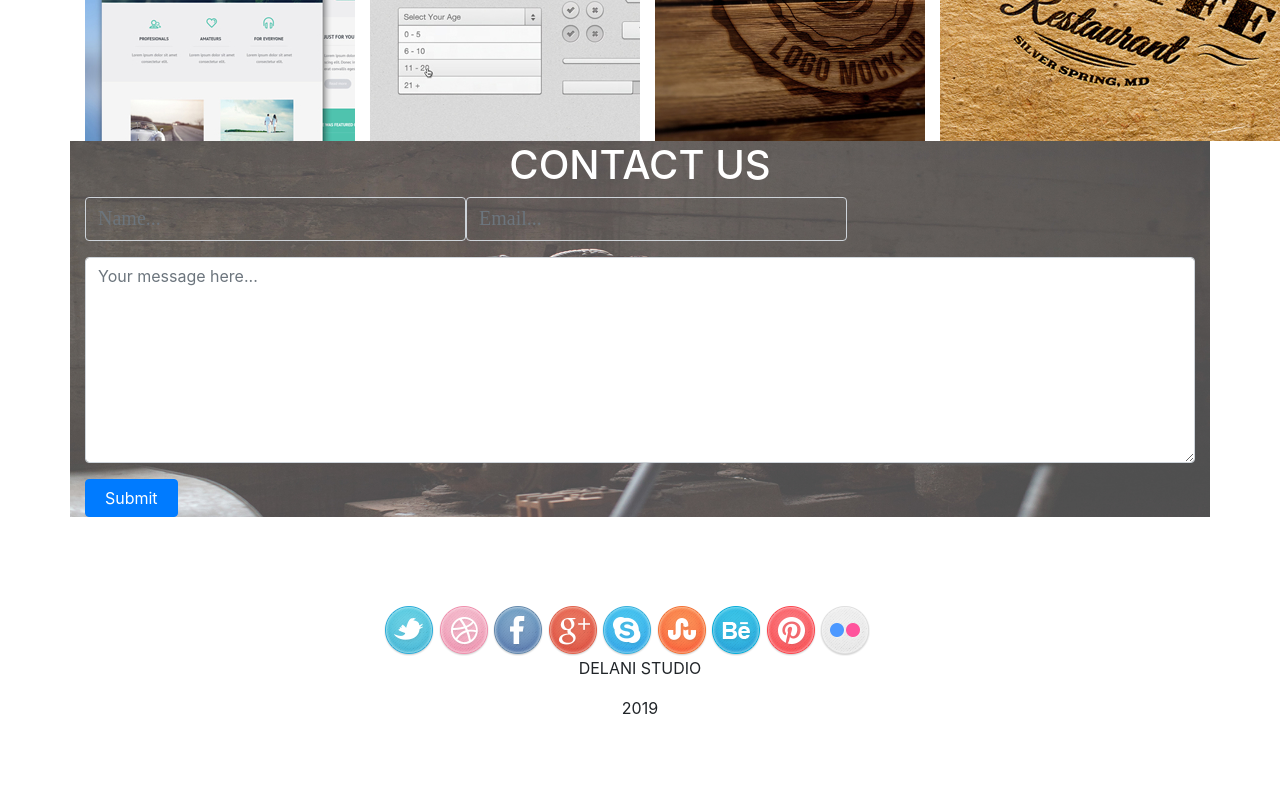
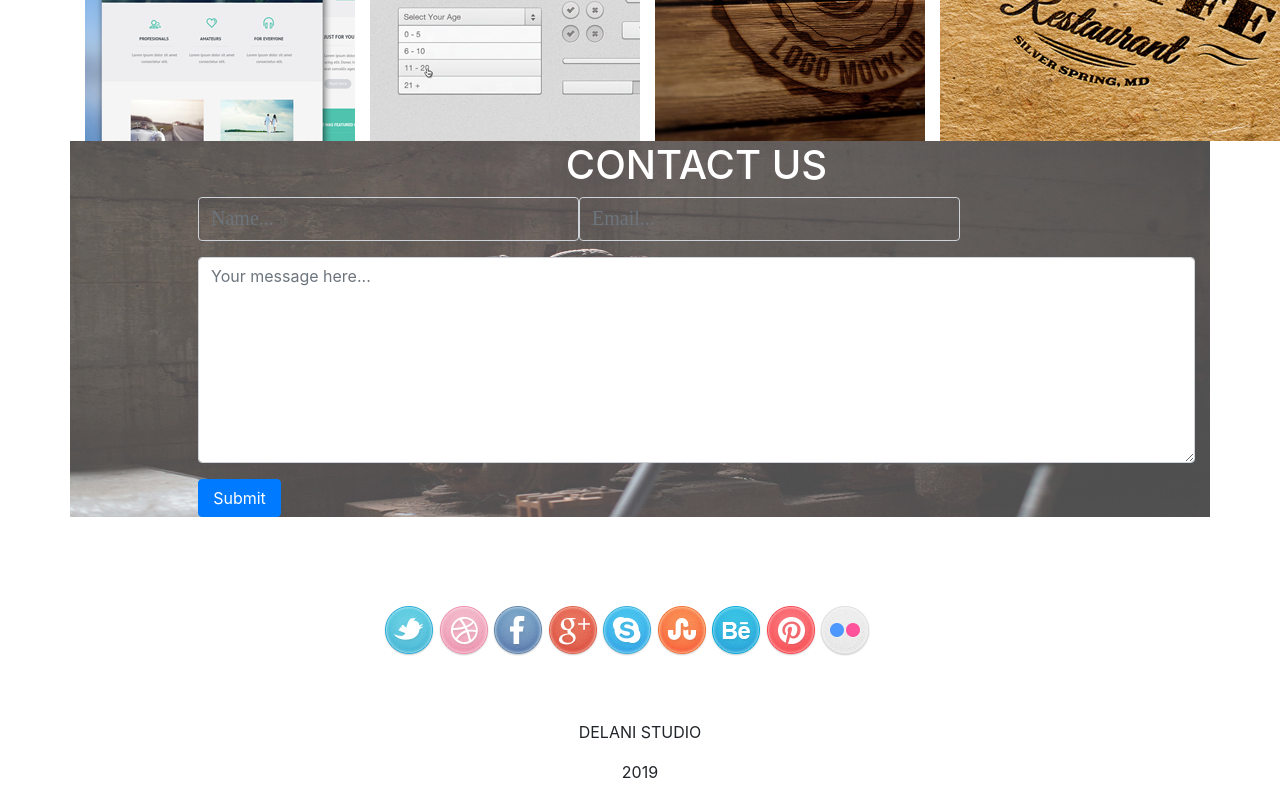
Before and after one commit to enaibei/delani-studio, a plain HTML site: page index.html in a window 1280 px wide. Shown: the part 1757-2557 px from the top of the page. Before the commit the page ends 2493 px from the top, so only its background shows below. Drawn offline with nearby package versions, Linux system fonts and the light colour scheme.

Commit message:
commit styling made to end p

```diff
--- a/css/styles.css
+++ b/css/styles.css
@@ -45,6 +45,7 @@
     height: 100%;
     width: 1400px;
     color: white;
+    padding-left: 10%;
 
 }
 .panel {
@@ -77,6 +78,8 @@ input[type=text],input[type=email],#comment{
     position:absolute;
     top: 20px;
     left: 35px;
+    bottom: 20px;
+    right: 35px;
     font-weight: bold;
     text-align: center;
     font-size: 30px;
@@ -98,7 +101,11 @@ input[type=text],input[type=email],#comment{
       padding-left: 30%;
       padding-top: 7%;
   }
-  .end{
+  .end1{
 
       text-align: center;
+      padding-top: 5%;
   }
+  .end2{
+      text-align: center;
+  }
--- a/index.html
+++ b/index.html
@@ -124,8 +124,8 @@
             <img src="images/social_icons/flickr.png" alt="flickr">
         </footer>
 
-        <p class="end">DELANI STUDIO</p>
-        <P class="end">2019</P>
+        <p class="end1">DELANI STUDIO</p>
+        <P class="end2">2019</P>
 
 
 
```
